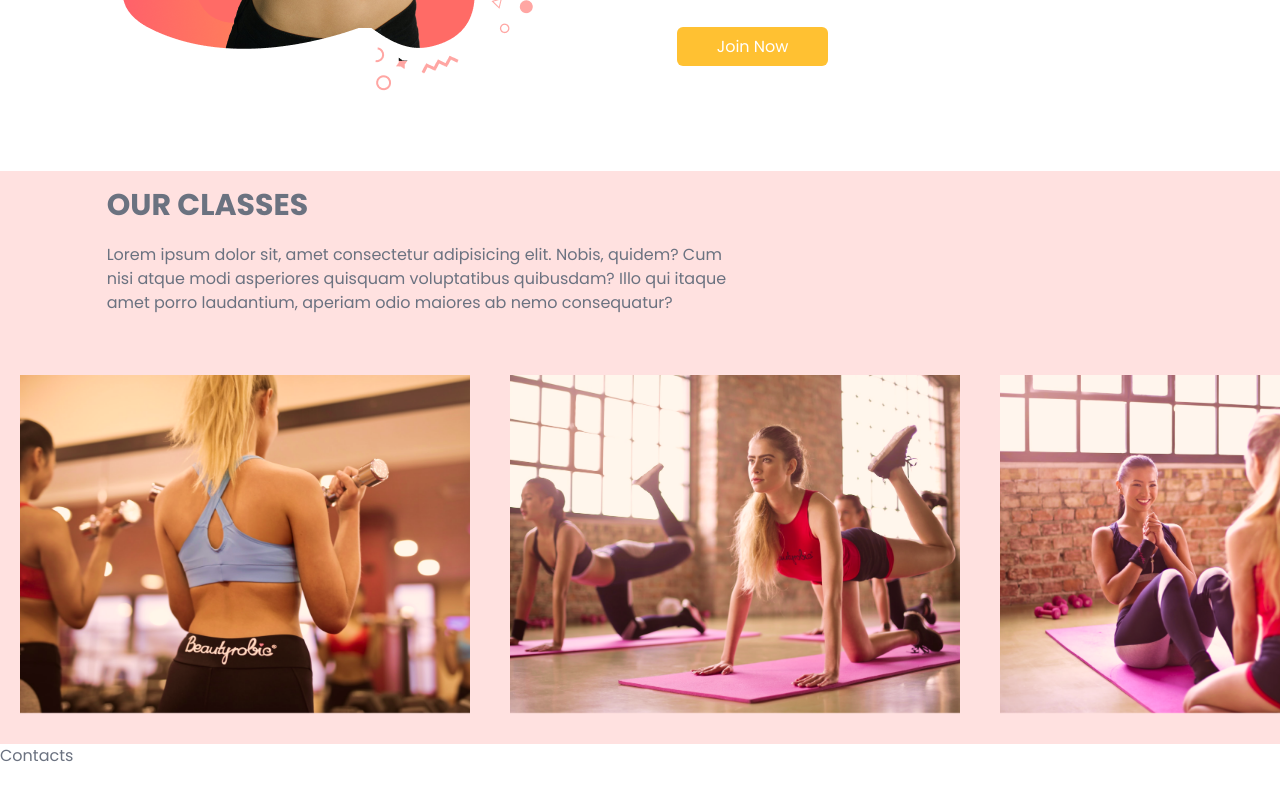
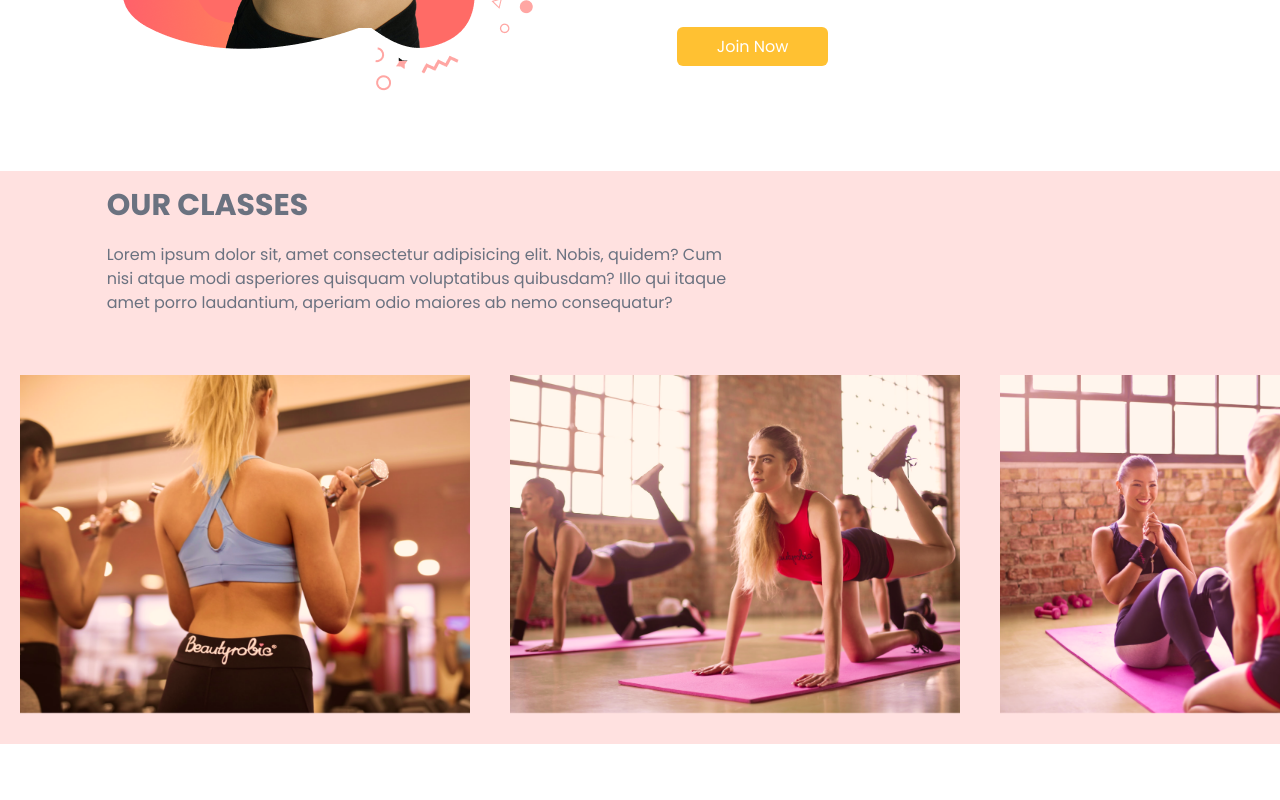
Before and after one commit to yusuffikri/barasuara-typescript, a React (Vite) app: page / in a window 1280 px wide. Shown: the part 1978-2778 px from the top of the page. Before the commit the page ends 2746 px from the top, so only its background shows below. Built offline with nearby package versions, Linux system fonts and the light colour scheme.

Commit message:
contact page update

```diff
--- a/src/sections/contacts/index.tsx
+++ b/src/sections/contacts/index.tsx
@@ -1,7 +1,7 @@
 import { SelectedPage } from "@/shared/types"
 import { motion } from "framer-motion";
 import { useForm } from "react-hook-form";
-import ContactUsPageGraphic from "@/assets/ContactUsPageGraphic"
+import ContactUsPageGraphic from "@/assets/ContactUsPageGraphic.png"
 
 
 type Props = {
@@ -10,10 +10,12 @@
 
 const Contacts
  = ({setSelectedPage}: Props) => {
-  return (
-    <div>Contacts
-    </div>
-  )
+  return <section id="contacts" className="mx-auto w-5/6 pt-24 pb-32">
+    <motion.div onViewportEnter={() => setSelectedPage(SelectedPage.Contacts
+      )}>
+
+    </motion.div>
+  </section>
 }
 
 export default Contacts
```
